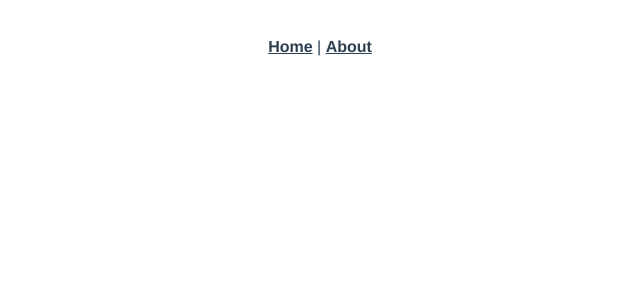
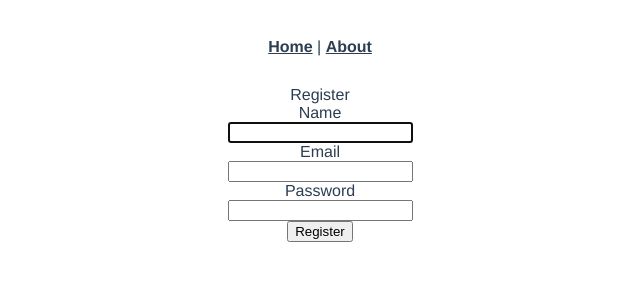
Before and after one commit to thorbenbelow/vue-firebase, a Vue app: page /register in a window 1280 px wide. Shown: the top 300 px of the page, without its empty margins (320-960 px from the left). Built offline with nearby package versions, Linux system fonts and the light colour scheme; no server answers.

Commit message:
add firebase

```diff
--- a/package.json
+++ b/package.json
@@ -9,8 +9,10 @@
   },
   "dependencies": {
     "core-js": "^3.6.5",
+    "firebase": "^9.4.1",
     "vue": "^2.6.11",
-    "vue-router": "^3.2.0"
+    "vue-router": "^3.2.0",
+    "vuefire": "^2.2.5"
   },
   "devDependencies": {
     "@vue/cli-plugin-babel": "~4.5.0",
--- a/src/main.js
+++ b/src/main.js
@@ -1,10 +1,22 @@
 import Vue from 'vue'
 import App from './App.vue'
 import router from './router'
+import {initializeApp} from 'firebase/app'
+import {getAuth, onAuthStateChanged} from 'firebase/auth'
 
 Vue.config.productionTip = false
 
-new Vue({
-  router,
-  render: h => h(App)
-}).$mount('#app')
+export const app = initializeApp({
+  projectId: 'secret-santa-bbcfd',
+  apiKey: 'AIzaSyBpdbFO9Ww_zlyxFPFeZ22e0zsmZgLfDMc'
+})
+// export const db = getFirestore(app);
+
+const unsubscribe = onAuthStateChanged(getAuth(app), () => {
+  new Vue({
+    router,
+    render: h => h(App)
+  }).$mount('#app')
+
+  unsubscribe()
+})
--- a/src/router/index.js
+++ b/src/router/index.js
@@ -1,8 +1,36 @@
 import Vue from 'vue'
 import VueRouter from 'vue-router'
 import Home from '../views/Home.vue'
+import {getAuth} from 'firebase/auth'
+import {app} from '@/main.js'
 
 Vue.use(VueRouter)
+
+function requireAuth(to, from, next) {
+  const auth = getAuth(app);
+  if (!auth.currentUser) {
+    console.log("User is not logged in");
+    next({
+      path: '/login',
+      query: { redirect: to.fullPath }
+    })
+  } else {
+    console.log("User is logged in:", auth.currentUser.uid);
+    next()
+  }
+}
+function requireNoAuth(to, from, next) {
+  const auth = getAuth(app);
+  if (auth.currentUser) {
+    console.log("User is logged in:", auth.currentUser.uid);
+    next({
+      path: '/home'
+    })
+  } else {
+    console.log("User is not logged in");
+    next()
+  }
+}
 
 const routes = [
   {
@@ -11,12 +39,22 @@ const routes = [
     component: Home
   },
   {
+    path: '/login',
+    name: 'Login',
+    beforeEnter: requireNoAuth,
+    component: () => import('../views/auth/Login.vue')
+  },
+  {
+    path: '/register',
+    name: 'Register',
+    beforeEnter: requireNoAuth,
+    component: () => import('@/views/auth/Register.vue')
+  },
+  {
     path: '/about',
     name: 'About',
-    // route level code-splitting
-    // this generates a separate chunk (about.[hash].js) for this route
-    // which is lazy-loaded when the route is visited.
-    component: () => import(/* webpackChunkName: "about" */ '../views/About.vue')
+    beforeEnter: requireAuth,
+    component: () => import('../views/About.vue')
   }
 ]
 
--- /dev/null
+++ b/src/views/auth/Login.vue
@@ -0,0 +1,11 @@
+<template>
+  <div>
+    <h1>Login</h1>
+  </div>
+</template>
+
+<script>
+export default {
+  name: 'Login',
+}
+</script>
--- /dev/null
+++ b/src/views/auth/Register.vue
@@ -0,0 +1,100 @@
+<template>
+  <div class="container">
+    <div class="row justify-content-center">
+      <div class="col-md-8">
+        <div class="card">
+          <div class="card-header">Register</div>
+          <div class="card-body">
+            <div v-if="error" class="alert alert-danger">{{error}}</div>
+            <form action="#" @submit.prevent="submit">
+              <div class="form-group row">
+                <label for="name" class="col-md-4 col-form-label text-md-right">Name</label>
+
+                <div class="col-md-6">
+                  <input
+                    id="name"
+                    type="name"
+                    class="form-control"
+                    name="name"
+                    value
+                    required
+                    autofocus
+                    v-model="form.name"
+                  />
+                </div>
+              </div>
+
+              <div class="form-group row">
+                <label for="email" class="col-md-4 col-form-label text-md-right">Email</label>
+
+                <div class="col-md-6">
+                  <input
+                    id="email"
+                    type="email"
+                    class="form-control"
+                    name="email"
+                    value
+                    required
+                    autofocus
+                    v-model="form.email"
+                  />
+                </div>
+              </div>
+
+              <div class="form-group row">
+                <label for="password" class="col-md-4 col-form-label text-md-right">Password</label>
+
+                <div class="col-md-6">
+                  <input
+                    id="password"
+                    type="password"
+                    class="form-control"
+                    name="password"
+                    required
+                    v-model="form.password"
+                  />
+                </div>
+              </div>
+
+              <div class="form-group row mb-0">
+                <div class="col-md-8 offset-md-4">
+                  <button type="submit" class="btn btn-primary">Register</button>
+                </div>
+              </div>
+            </form>
+          </div>
+        </div>
+      </div>
+    </div>
+  </div>
+</template>
+
+
+<script>
+import {getAuth, createUserWithEmailAndPassword} from "firebase/auth"
+import {app} from '@/main.js'
+
+export default {
+  data() {
+    return {
+      form: {
+        name: "",
+        email: "",
+        password: ""
+      },
+      error: null
+    };
+  },
+  methods: {
+    async submit() {
+      const auth = getAuth(app);
+      try {
+        await createUserWithEmailAndPassword(auth, this.form.email, this.form.password)
+        // await userCredential.user.updateProfile({displayName: this.form.name})
+      } catch(err) {
+          this.error = err.message;
+      }
+    }
+  }
+};
+</script>
```
Also changed, not shown: 1 other file (tests, documents, lock files or other folders).
